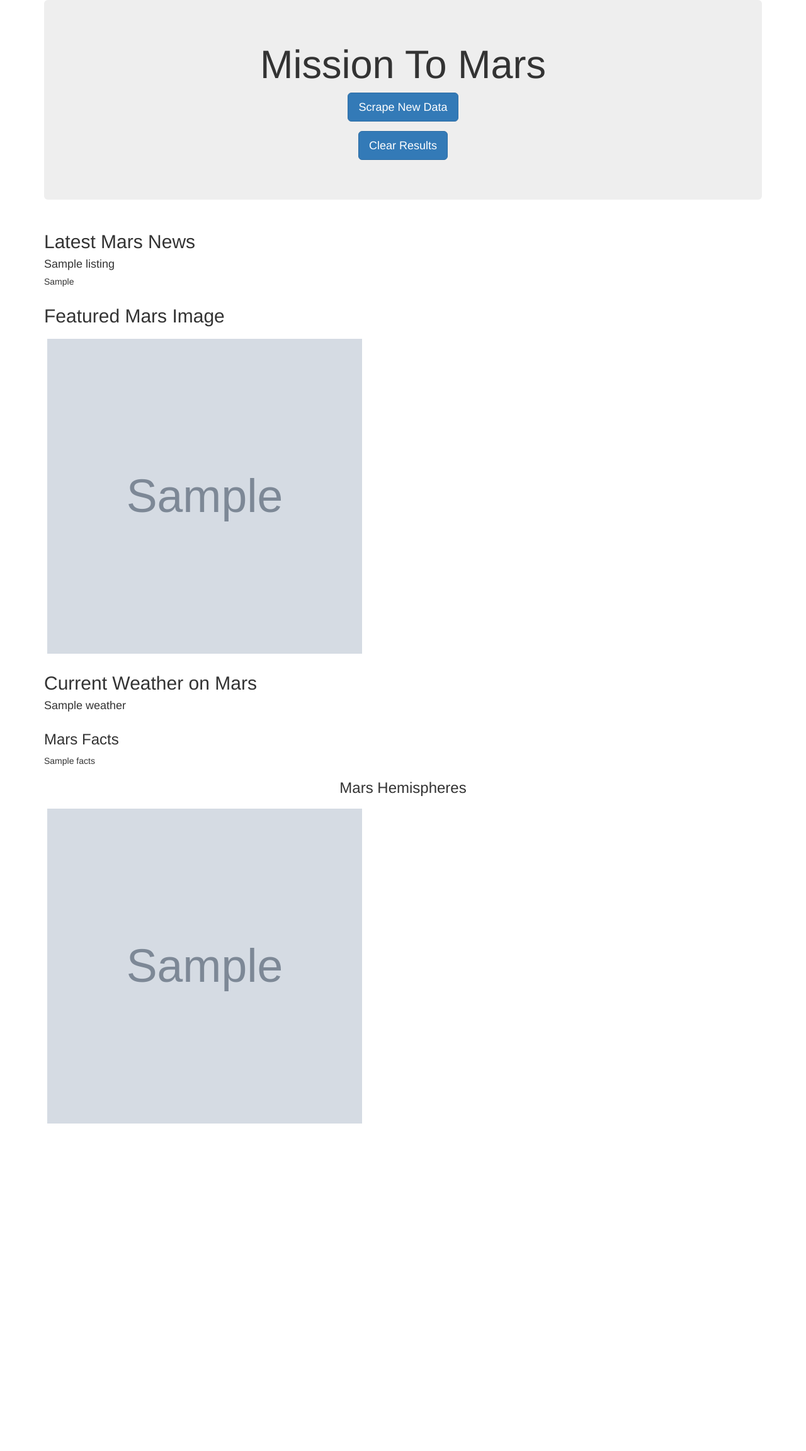
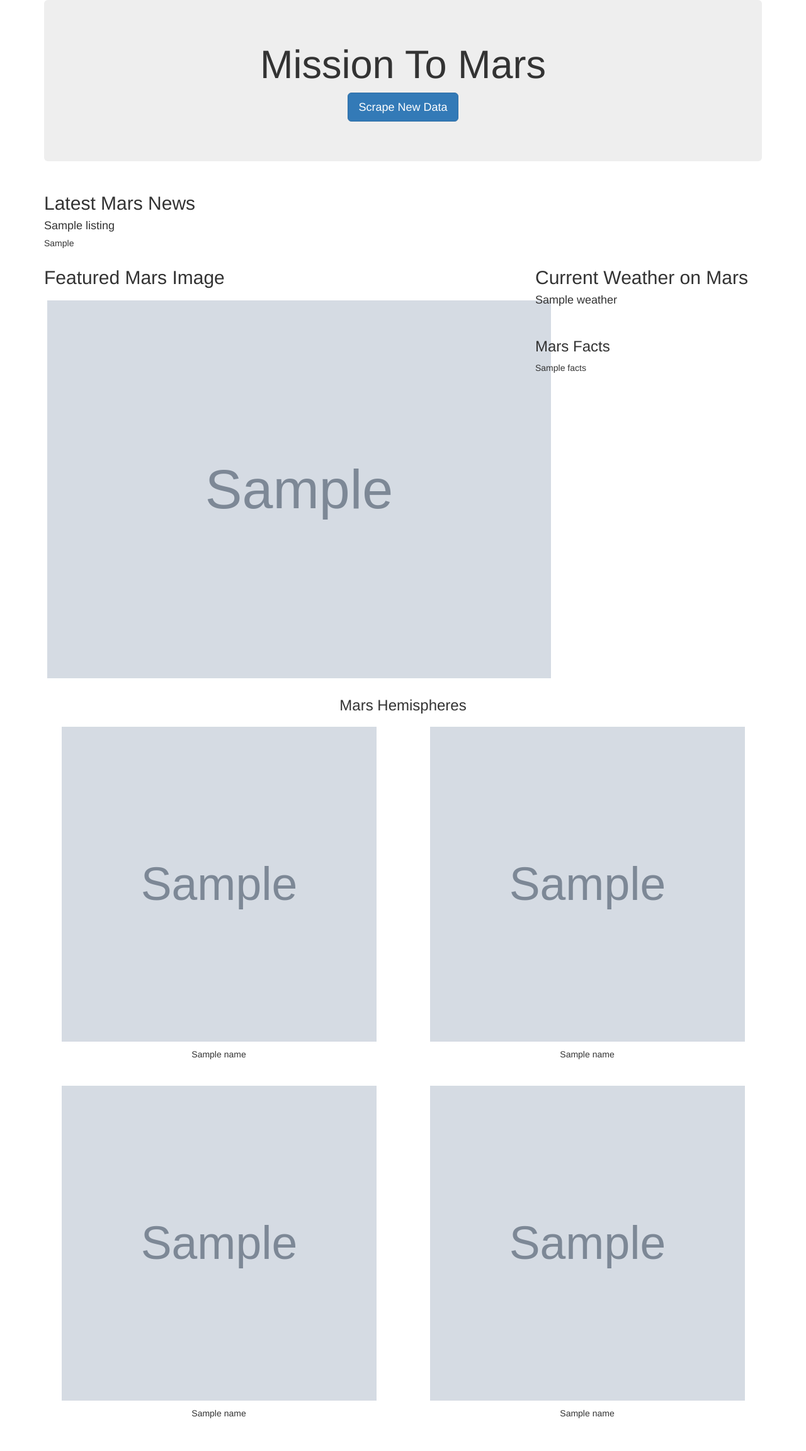
Before and after one commit to CongChen2017/WebScrapingHW, a Flask app: page / in a window 1280 px wide. Shown: the whole page at 63% size. Before the commit the page ends 1784 px from the top, so only its background shows below. Run offline with Flask 2, Linux system fonts and the light colour scheme; grey boxes marked "Sample" are stand-in pictures; a database or web service that is not in the repository returns one stand-in record (values such as "Sample title"); some libraries are stand-ins or nearby versions.

Commit message:
finalize files

```diff
--- a/app.py
+++ b/app.py
@@ -12,15 +12,16 @@ def index():
     listings = mongo.db.listings.find_one()
     return render_template("index.html", dict=listings)
 
-@app.route("/clear")
-def clear():
-    result = mongo.db.listings.delete_many({})
-    return redirect("http://127.0.0.1:5000/", code=302)
+# @app.route("/clear")
+# def clear():
+#     result = mongo.db.listings.delete_many({})
+#     return redirect("http://127.0.0.1:5000/", code=302)
 
 @app.route("/scrape")
 def scrape():
     listings = mongo.db.listings
     listings_data = scrape_mars.scrape()
+    listings.delete_many({})
     listings.insert_one(listings_data)
     return redirect("http://127.0.0.1:5000/", code=302)
 
--- a/scrape_mars.py
+++ b/scrape_mars.py
@@ -65,7 +65,7 @@ def scrape():
 	hemisperes_list = ['Cerberus', 'Schiaparelli', 'Syrtis Major', 'Valles Marineris']
 	for hemispere in hemisperes_list:
 		find_hemisperes(hemispere)
-		time.sleep(5)
+		time.sleep(2)
 
 	scrape_dic = {
 		"news_title" : news_title,
--- a/templates/index.html
+++ b/templates/index.html
@@ -15,7 +15,6 @@
     <div class="jumbotron text-center">
       <h1>Mission To Mars</h1>
       <p><a class="btn btn-primary btn-lg" href="/scrape" role="button">Scrape New Data</a></p>
-      <p><a class="btn btn-primary btn-lg" href="/clear" role="button">Clear Results</a></p>
     </div>
 
 
@@ -28,21 +27,19 @@
     </div>
 
     <div class="row" id="Mission-Mars">
-      <div class="col-md-12">
+      <div class="col-md-8">
         <h2 class="heading">Featured Mars Image</h2>
-        <img src={{dict.featured_image}} width="500" height="500" hspace="5" vspace="10">
+        <img src={{dict.featured_image}} height="600" hspace="5" vspace="10">
       </div>
-    </div>
 
-    <div class="row" id="Mission-Mars">
-      <div class="col-md-12">
+
+
+      <div class="col-md-4">
         <h2 class="heading">Current Weather on Mars</h2>
         <h4 class="heading">{{dict.weather}} </h4>
-      </div>
-    </div>
+        <br>
 
-    <div class="row" id="Mission-Mars">
-      <div class="col-md-12">
+
         <h3 class="heading">Mars Facts</h3>
 
         {{dict.facts|safe}}
@@ -50,18 +47,39 @@
       </div>
     </div>
 
+   <div class="row" id="Mission-Mars">
     <div class="text-center">
       <h3 class="heading">Mars Hemispheres</h3>
     </div>
+   </div>
 
     <div class="row" id="Mission-Mars">
       <div class="col-md-6">
-          <!-- {% for name in dict.hemispheres %}
-          <p>{{name["title"]}}</p>
-          {% endfor %} -->
+      <div class="text-center">
        <img src={{dict["hemispheres"][0]["img_url"]}} width="500" height="500" hspace="5" vspace="10">
+       <p> {{dict["hemispheres"][0]["title"]}} </p>
+       <br>
+
+      <img src={{dict["hemispheres"][1]["img_url"]}} width="500" height="500" hspace="5" vspace="10">
+       <p> {{dict["hemispheres"][1]["title"]}} </p>
 
       </div>
+
+      </div>
+
+      <div class="col-md-6">
+      <div class="text-center">
+       <img src={{dict["hemispheres"][2]["img_url"]}} width="500" height="500" hspace="5" vspace="10">
+       <p> {{dict["hemispheres"][2]["title"]}} </p>
+       <br>
+
+      <img src={{dict["hemispheres"][3]["img_url"]}} width="500" height="500" hspace="5" vspace="10">
+       <p> {{dict["hemispheres"][3]["title"]}} </p>
+
+      </div>
+
+      </div>
+
     </div>
 
   </div>
```
Also changed, not shown: 1 other file.
